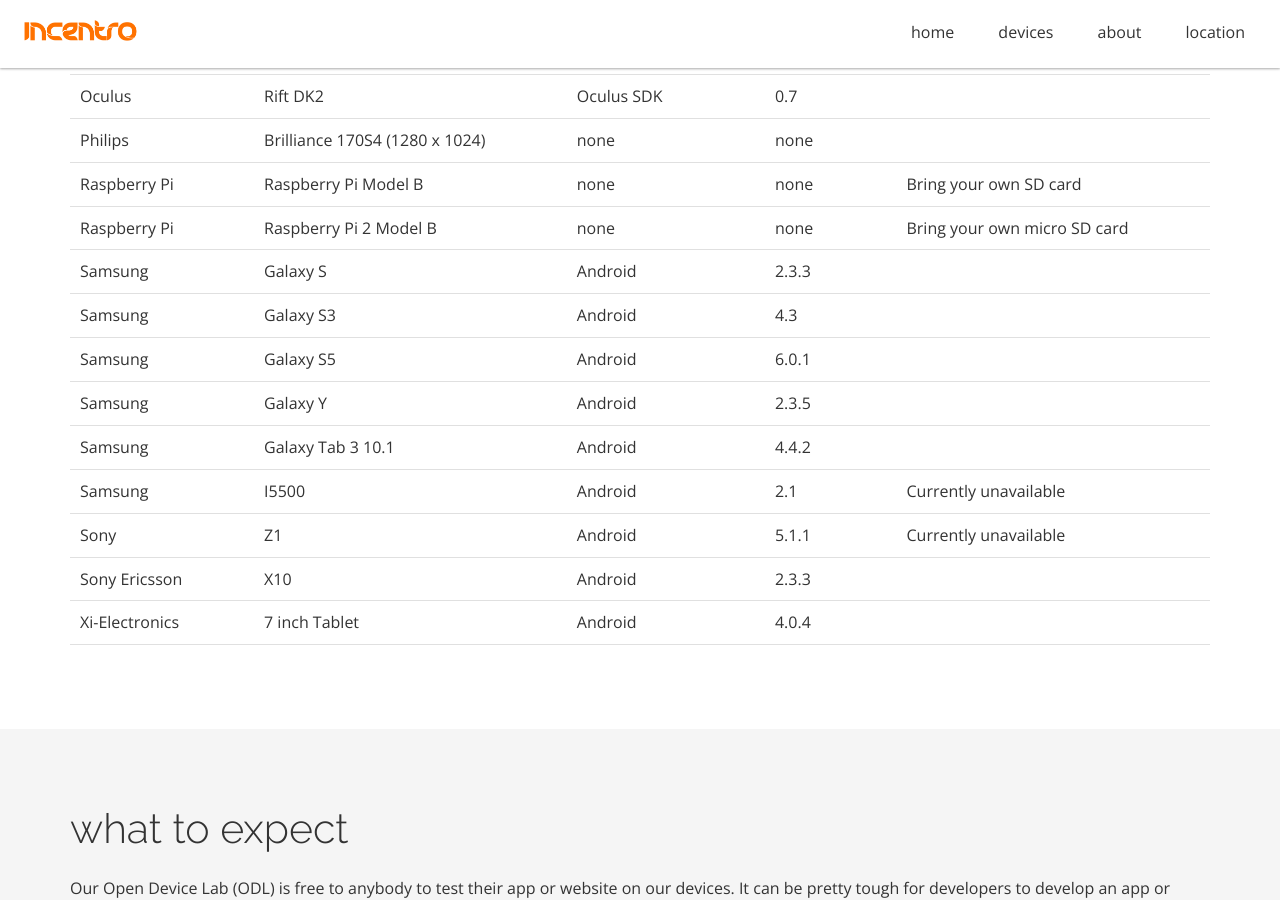
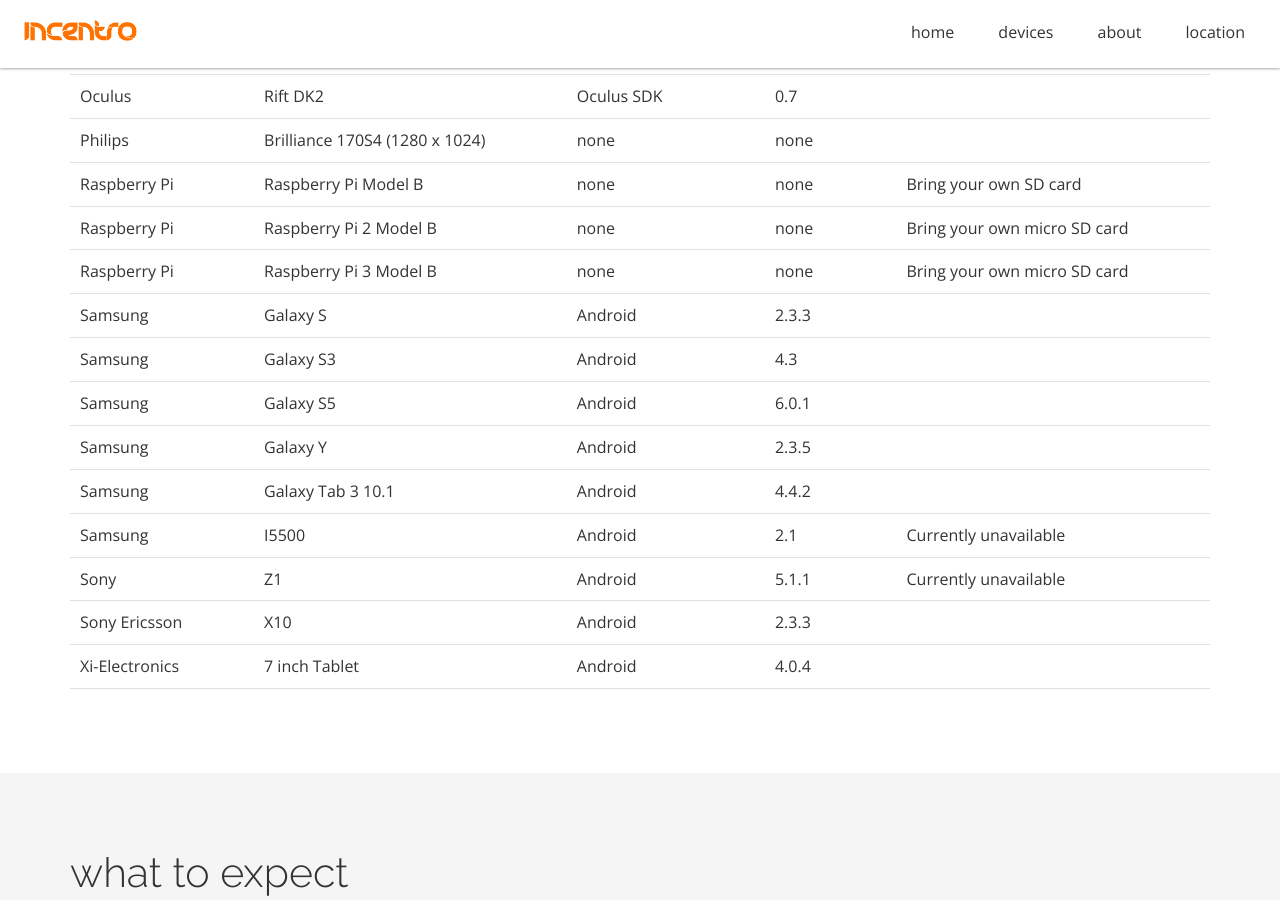
Before and after one commit to incentro/devicelab, a Jekyll site: the page built from index.html, in a window 1280 px wide and 900 px high, scrolled down 1709 px. Built offline with Jekyll 4.4.1, drawn with Linux system fonts in a browser that asks for light colours; nearby versions of some CDN libraries; Markdown is read by kramdown in place of the engine named in the settings.

Commit message:
Update devicelist.yml

```diff
--- a/_data/devicelist.yml
+++ b/_data/devicelist.yml
@@ -194,6 +194,14 @@
   remarks: Bring your own micro SD card
 # Owner: Pieter Bogaerts
 
+- title: RaspberryPi3ModelB
+  vendor: Raspberry Pi
+  device: Raspberry Pi 3 Model B
+  os: none
+  osversion: none
+  remarks: Bring your own micro SD card
+# Owner: Jeroen Ooms
+
 - title: SamsungGalaxyS2.3.3
   vendor: Samsung
   device: Galaxy S
```
